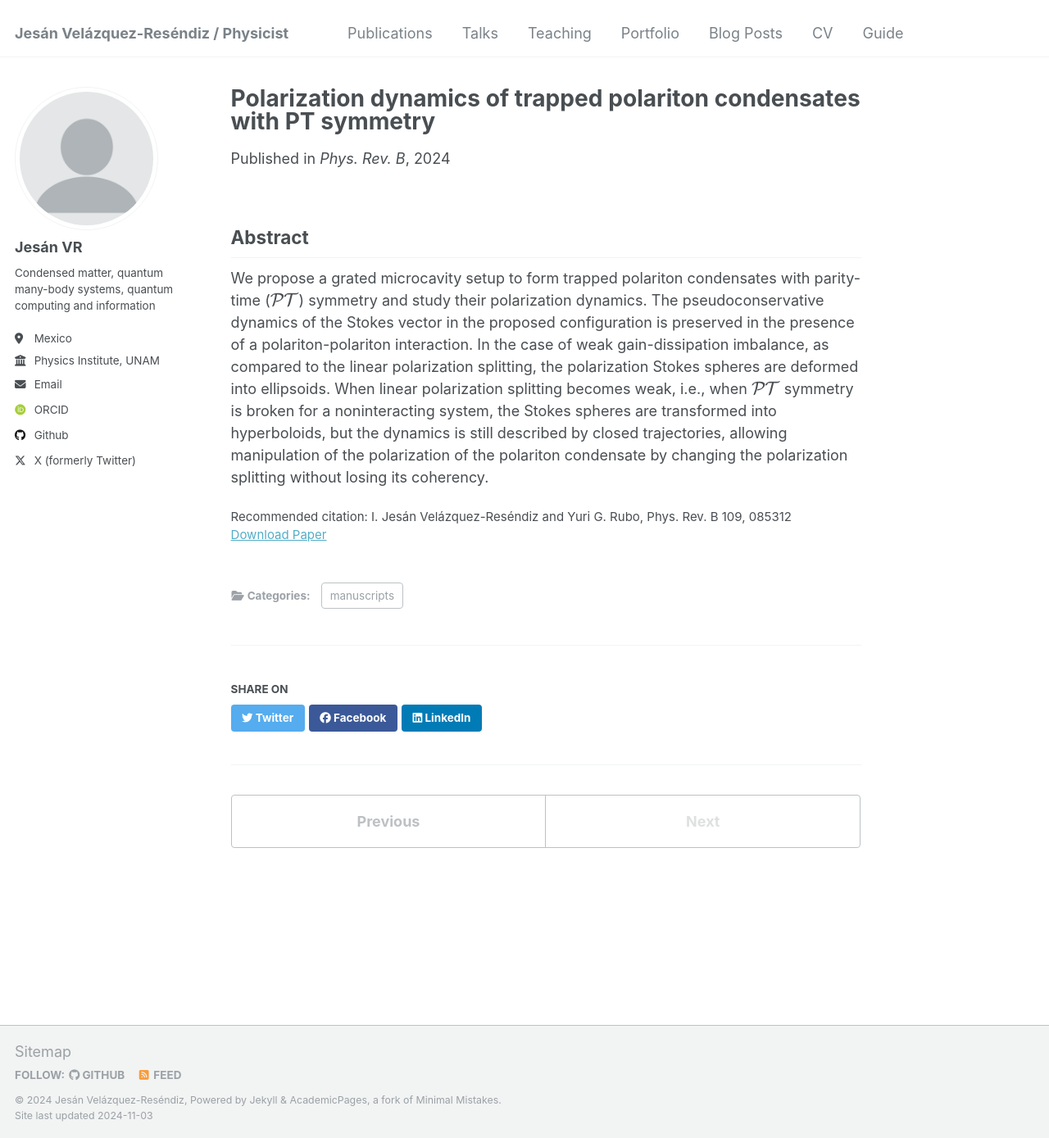
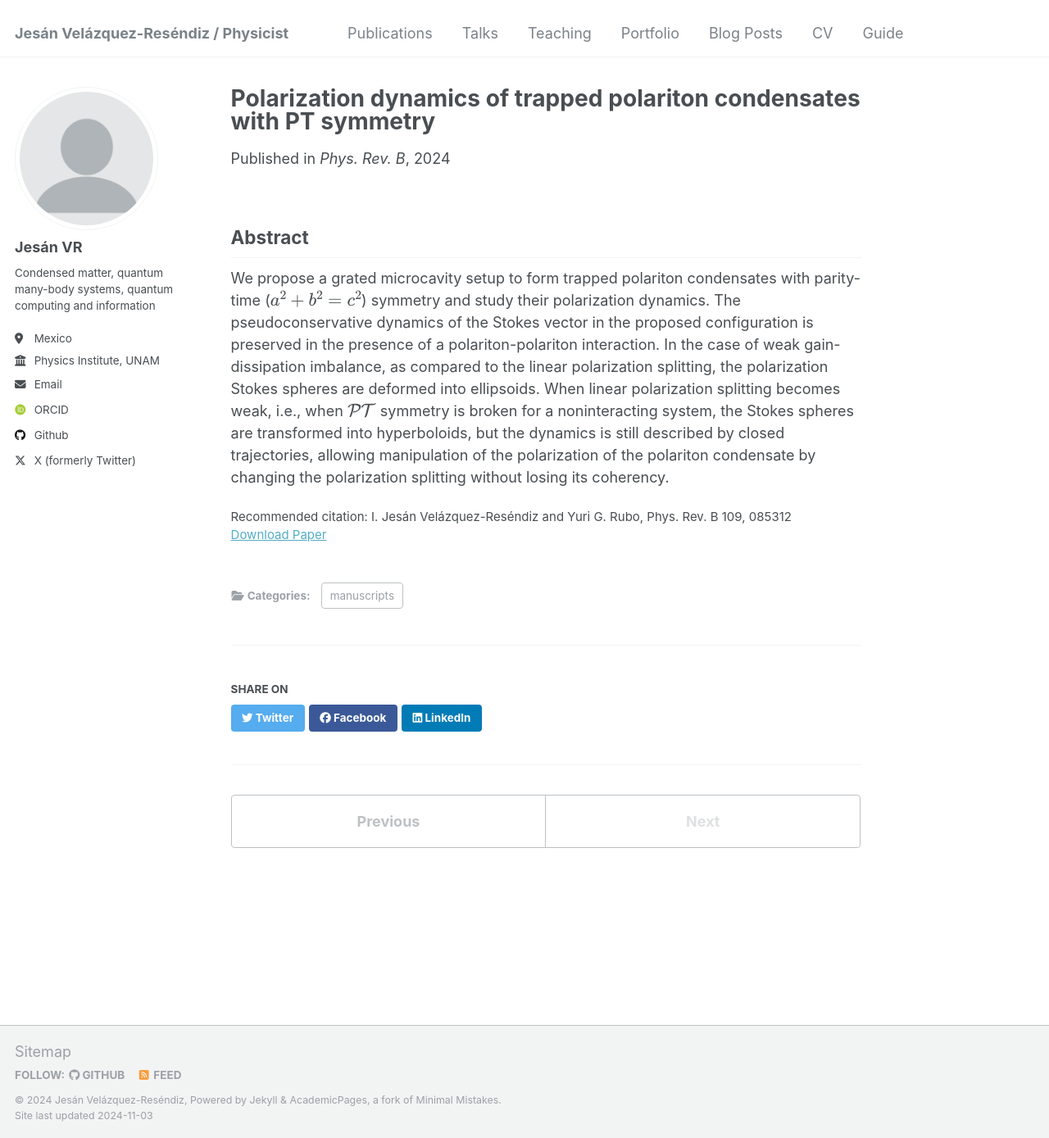
Before and after one commit to jesan-velazquez-resendiz/jesan-velazquez-resendiz.github.io, a Jekyll site: the page built from _publications/dynamics_polaritonic_condensate_PT-symmetry.md, in a window 1280 px wide and 1389 px high. Shown: the whole window at 82% size. Built offline with Jekyll 4.4.1, drawn with Linux system fonts in a browser that asks for light colours; some web fonts are replaced.

Commit message:
change _publications/ file for math expressions

```diff
--- a/_publications/dynamics_polaritonic_condensate_PT-symmetry.md
+++ b/_publications/dynamics_polaritonic_condensate_PT-symmetry.md
@@ -13,4 +13,4 @@ citation: 'I. Jesán Velázquez-Reséndiz and Yuri G. Rubo, Phys. Rev. B 109, 08
 
 ## Abstract
 
-We propose a grated microcavity setup to form trapped polariton condensates with parity-time (\\(\mathcal{PT}\\)) symmetry and study their polarization dynamics. The pseudoconservative dynamics of the Stokes vector in the proposed configuration is preserved in the presence of a polariton-polariton interaction. In the case of weak gain-dissipation imbalance, as compared to the linear polarization splitting, the polarization Stokes spheres are deformed into ellipsoids. When linear polarization splitting becomes weak, i.e., when \\(\mathcal{PT}\\) symmetry is broken for a noninteracting system, the Stokes spheres are transformed into hyperboloids, but the dynamics is still described by closed trajectories, allowing manipulation of the polarization of the polariton condensate by changing the polarization splitting without losing its coherency.
+We propose a grated microcavity setup to form trapped polariton condensates with parity-time (\\(a^2 + b^2 = c^2\\)) symmetry and study their polarization dynamics. The pseudoconservative dynamics of the Stokes vector in the proposed configuration is preserved in the presence of a polariton-polariton interaction. In the case of weak gain-dissipation imbalance, as compared to the linear polarization splitting, the polarization Stokes spheres are deformed into ellipsoids. When linear polarization splitting becomes weak, i.e., when \\(\mathcal{PT}\\) symmetry is broken for a noninteracting system, the Stokes spheres are transformed into hyperboloids, but the dynamics is still described by closed trajectories, allowing manipulation of the polarization of the polariton condensate by changing the polarization splitting without losing its coherency.
```
